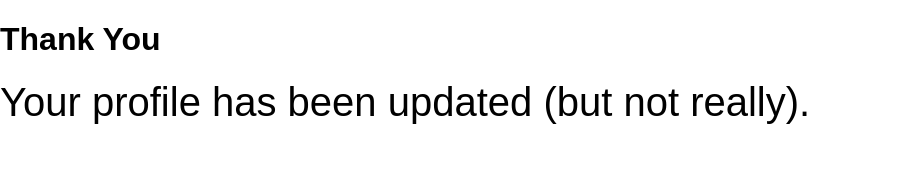
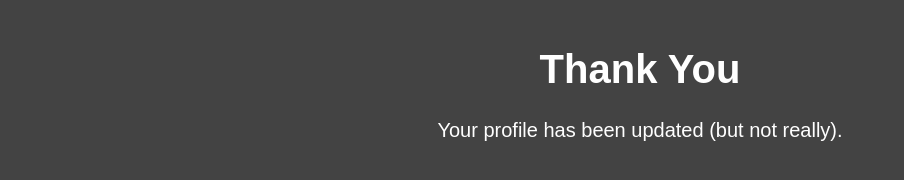
Before and after one commit to aphanpo/react-validation, a React app: page /SubmitPage in a window 1280 px wide. Shown: the whole page, without its empty margins (0-904 px from the left). Built offline with nearby package versions, Linux system fonts and the light colour scheme.

Commit message:
got my pages to link

```diff
--- a/src/components/Form.js
+++ b/src/components/Form.js
@@ -2,7 +2,7 @@ import React, {useState} from "react"
 import "../styles/base.css"
 import validator from "validator"
 
-function Form() {
+function Form(props) {
   const [name, setName] = useState("")
   const [nameError, setNameError] = useState(<div className="white">Name</div>)
   const [email, setEmail] = useState("")
@@ -63,6 +63,7 @@ function handleSubmit(e){
 
   if (!err) {
     console.log("Submitted")
+    props.history.push('SubmitPage')
   } else {
     console.log("not submitted")
   }
@@ -117,7 +118,7 @@ function handleSubmit(e){
           className={siteError === "" ? "" : "error"}
           onChange={e => setSite(e.target.value)}
           placeholder="https://mywebsite.com"
-          type="url"
+          type="text"
           value={site}
         />
 
--- a/src/components/SubmitPage.js
+++ b/src/components/SubmitPage.js
@@ -4,8 +4,8 @@ import React from "react"
 function SubmitPage(props) {
     return (
         <div className="SubmitPage">
-            <h1 className="thanks">Thank You</h1>
-            <p>Your profile has been updated (but not really).</p>
+            <h1>Thank You</h1>
+            <p className="thanks">Your profile has been updated (but not really).</p>
         </div>
     )
 }
--- a/src/styles/base.css
+++ b/src/styles/base.css
@@ -14,6 +14,7 @@ body {
   font-family: 'Arial', 'Helvetica', sans-serif;
   -webkit-font-smoothing: antialiased;
   -moz-osx-font-smoothing: grayscale;
+  background: rgb(67, 67, 67);
 }
 
 code {
@@ -21,12 +22,10 @@ code {
     monospace;
 }
 
-.container {
+.container , .SubmitPage{
   width: 700px;
   margin: auto;
   padding: 20px 40px;
-  border: 1px solid rgb(67, 67, 67);
-  background: rgb(67, 67, 67);
   color: white;
 }
 
@@ -49,10 +48,19 @@ code {
  font-size: 20px;
 }
 
+.thanks {
+  font-size: 20px;
+  text-align: center;
+}
 
 p {
   font-size: 40px;
   margin: 0;
+}
+
+h1 {
+  text-align: center;
+  font-size: 40px;
 }
 
 form {
```
